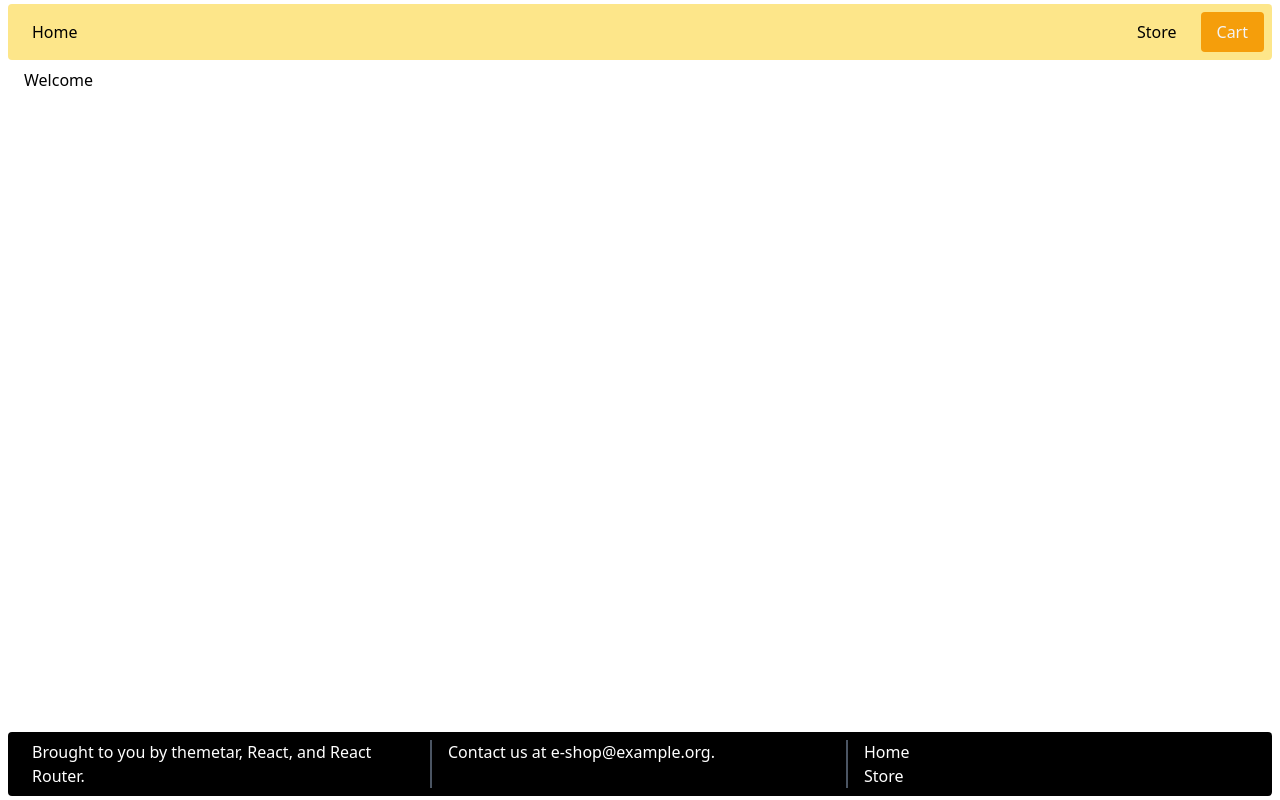
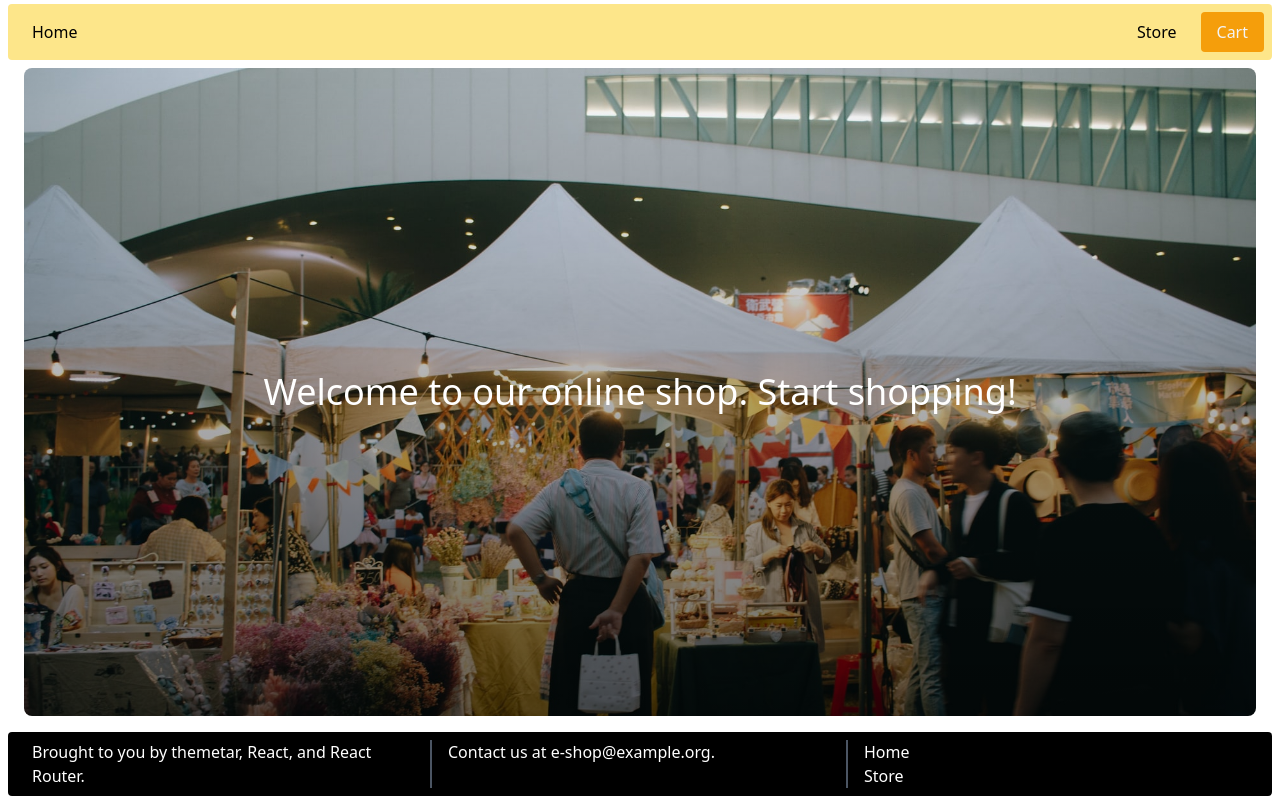
Before and after one commit to themetar/eshop-mockup, a React app: page / in a window 1280 px wide. Built offline with nearby package versions, Linux system fonts and the light colour scheme.

Commit message:
Add content to the Home page

```diff
--- a/src/components/App.js
+++ b/src/components/App.js
@@ -47,7 +47,7 @@ export default function App() {
           <Link to="/store" className="mr-2 px-4 py-2">Store</Link>
           <Link to="/store/cart" className="bg-yellow-500 rounded text-gray-100 px-4 py-2">Cart {cartSize > 0 && `(${cartSize})`}</Link>
         </div>
-        <div className="px-4 mb-4 flex-grow">
+        <div className="px-4 mb-4 flex-grow flex">
           <Switch>
             <Route path="/store">
               <Store products={products} cart={cart} addToCart={addToCart} setCartQuantity={setCartQuantity}/>
--- a/src/components/Home.js
+++ b/src/components/Home.js
@@ -1,8 +1,10 @@
+import { Link } from 'react-router-dom';
+
 function Home() {
   return (
-    <div>
-      <h1>Welcome</h1>
-    </div>
+    <header className="flex-grow flex content-center justify-center items-center splash-image bg-cover rounded-lg">
+      <h1 className="text-4xl text-white text-center">Welcome to our online shop. <Link to="/store">Start shopping!</Link></h1>
+    </header>
   );
 }
 
--- a/src/index.css
+++ b/src/index.css
@@ -1,2 +1,9 @@
 @tailwind base;
 @tailwind utilities;
+
+@layer utilities {
+  .splash-image {
+    background-image: linear-gradient(0, rgba(0,0,0,.6), rgba(0,0,0,0)),
+                      url('./img/moralis-tsai-04cHkpfFnLQ-unsplash.jpg');
+  }
+}
```
Also changed, not shown: src/img/moralis-tsai-04cHkpfFnLQ-unsplash.jpg (added), 1 other file (tests, documents, lock files or other folders).
